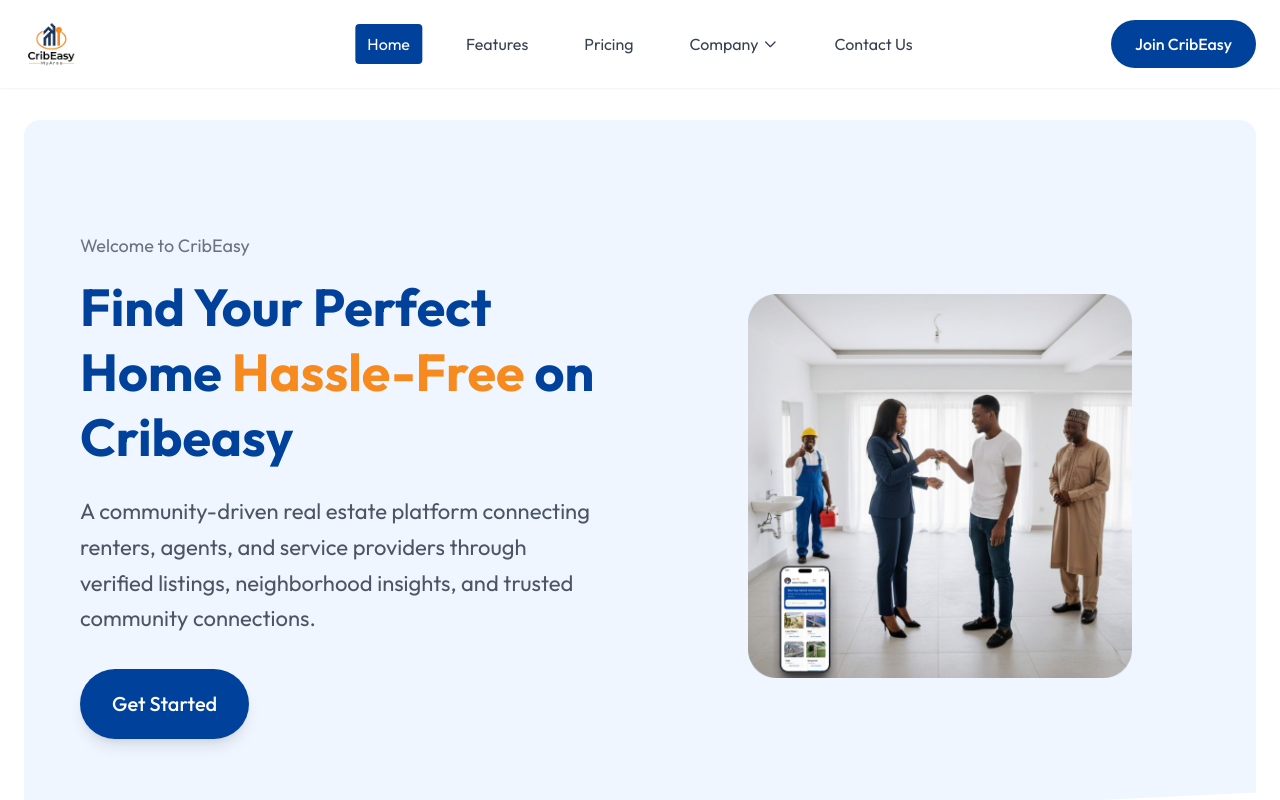
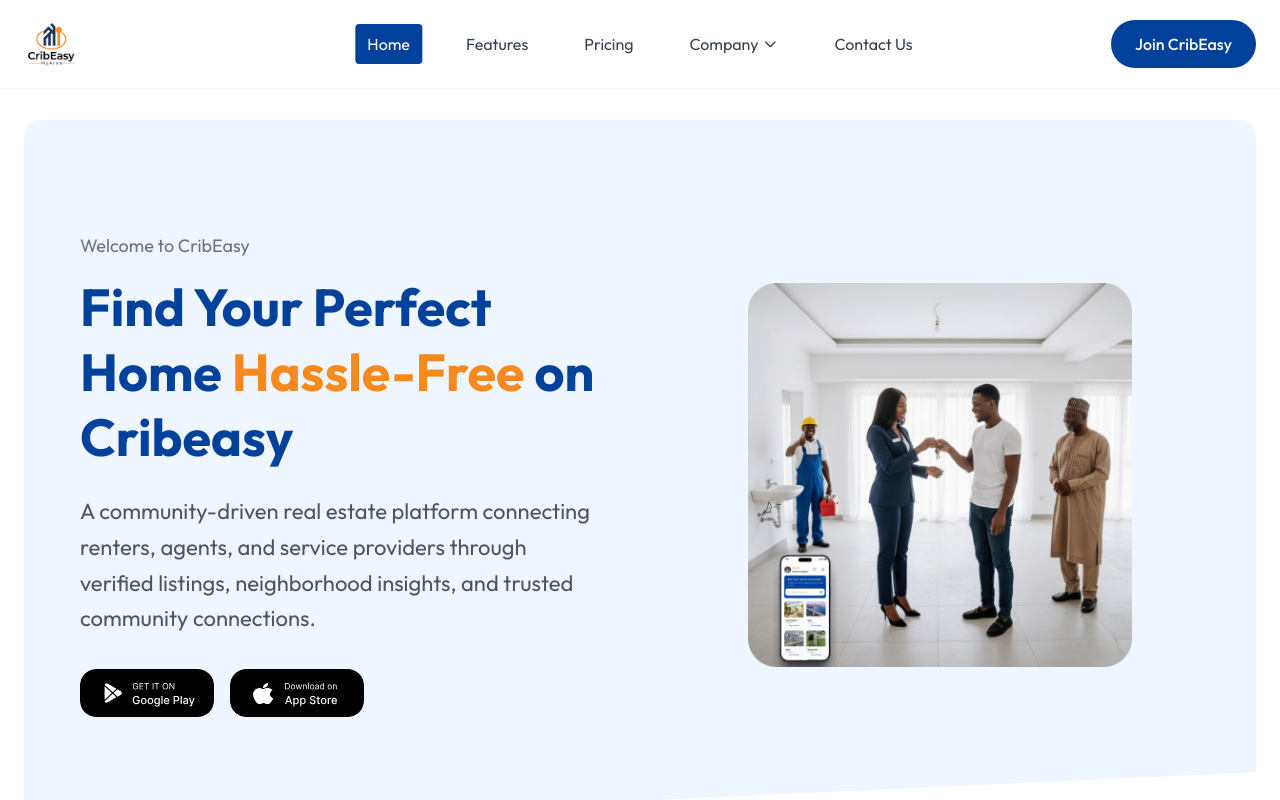
Before and after one commit to prestigetech02/cribeasy-landing, a Next.js app: page / in a window 1280 px wide. Shown: the top 800 px of the page. Built offline with nearby package versions, Linux system fonts and the light colour scheme; no server answers.

Commit message:
by taiwo

```diff
--- a/app/about/page.tsx
+++ b/app/about/page.tsx
@@ -21,21 +21,43 @@
               </h1>
               <p className="text-base md:text-lg text-gray-700 mb-6 leading-relaxed">
                 CribEasy is a community-driven real estate platform that simplifies house hunting in Nigeria by connecting renters,
-                verified agents, and residents through neighborhood-specific insights. We don&apos;t just find you a house;
+                verified agents, and arisans through neighborhood-specific insights. We don&apos;t just find you a house;
                 we connect you to a community where you can thrive.
               </p>
-              <button
-                className="px-8 py-4 rounded-full font-medium text-base text-white transition-colors"
-                style={{ backgroundColor: '#00419c' }}
-                onMouseEnter={(e) => e.currentTarget.style.backgroundColor = '#003080'}
-                onMouseLeave={(e) => e.currentTarget.style.backgroundColor = '#00419c'}
-              >
-                Learn More
-              </button>
+              <div className="flex flex-col sm:flex-row gap-4 items-center md:items-start">
+                <a
+                 //testing the push */
+                 //
+                 href="#"
+                  className="inline-block transition-transform hover:scale-105 rounded-2xl overflow-hidden"
+                  aria-label="Download on Google Play"
+                >
+                  <Image
+                    src="/images/gp.svg"
+                    alt="Download on Google Play"
+                    width={218}
+                    height={78}
+                    className="h-12 w-auto rounded-2xl"
+                  />
+                </a>
+                <a
+                  href="#"
+                  className="inline-block transition-transform hover:scale-105 rounded-2xl overflow-hidden"
+                  aria-label="Download on App Store"
+                >
+                  <Image
+                    src="/images/ap.svg"
+                    alt="Download on App Store"
+                    width={218}
+                    height={78}
+                    className="h-12 w-auto rounded-2xl"
+                  />
+                </a>
+              </div>
             </div>
 
             {/* Right Column - Image */}
-            <div className="flex justify-center items-center">
+            <div className="flex flex-col justify-center items-center">
               <div className="relative w-full max-w-md">
                 <Image
                   src="/images/justina.png"
@@ -46,6 +68,9 @@
                   quality={100}
                 />
               </div>
+              <p className="mt-4 text-lg font-semibold text-gray-700 text-center">
+                Justina Uwa Ogbeiwi
+              </p>
             </div>
           </div>
         </div>
@@ -199,7 +224,7 @@
       </section>
 
       {/* Section 2: Who We Serve & Trust */}
-      <section className="py-16 bg-blue-50/30">
+      <section className="py-10 bg-blue-50/30">
         <div className="container mx-auto px-6">
           <div className="max-w-6xl mx-auto">
             {/* Who We Serve */}
@@ -275,7 +300,7 @@
             </div>
 
             {/* Summary Section */}
-            <div className="bg-gradient-to-r from-blue-600 to-purple-600 rounded-xl p-8 md:p-12 text-white">
+            <div className="rounded-xl p-8 md:p-12 text-white" style={{ backgroundColor: '#00419c' }}>
               <div className="max-w-4xl">
                 <div className="mb-6">
                   <h3 className="text-xl font-semibold mb-4">What We Offer:</h3>
--- a/app/contact/page.tsx
+++ b/app/contact/page.tsx
@@ -45,7 +45,7 @@
       <Header />
 
       {/* Hero Section */}
-      <section className="py-16">
+      <section className="py-10">
         <div className="container mx-auto px-6">
           <div className="w-full rounded-[32px] py-16 px-8 md:px-12 text-center" style={{ backgroundColor: '#00419c' }}>
             <h1 className="text-4xl md:text-5xl font-bold mb-4 text-white">
@@ -59,7 +59,7 @@
       </section>
 
       {/* Contact Section */}
-      <section className="py-16">
+      <section className="py-10">
         <div className="container mx-auto px-6">
           <div className="grid md:grid-cols-2 gap-12 max-w-6xl mx-auto">
             {/* Contact Information */}
--- a/app/faq/page.tsx
+++ b/app/faq/page.tsx
@@ -123,7 +123,7 @@
       <Header />
 
       {/* Hero Section */}
-      <section className="py-16">
+      <section className="py-10">
         <div className="container mx-auto px-6">
           <div className="w-full rounded-[32px] py-16 px-8 md:px-12 text-center" style={{ backgroundColor: '#00419c' }}>
             <h1 className="text-4xl md:text-5xl font-bold mb-4 text-white">
@@ -137,7 +137,7 @@
       </section>
 
       {/* FAQ Section */}
-      <section className="py-16">
+      <section className="py-10">
         <div className="container mx-auto px-6">
           <div className="max-w-4xl mx-auto">
             {/* Category Filter */}
--- a/app/features/page.tsx
+++ b/app/features/page.tsx
@@ -184,7 +184,7 @@
       <Header />
 
       {/* Hero Section */}
-      <section className="pt-16 pb-8 bg-white">
+      <section className="pt-10 pb-6 bg-white">
         <div className="container mx-auto px-6">
           <div className="grid md:grid-cols-2 gap-12 items-center">
             {/* Left Column - Image */}
@@ -243,7 +243,7 @@
       </section>
 
       {/* Features Grid */}
-      <section className="py-16">
+      <section className="py-10">
         <div className="container mx-auto px-6">
           <div className="max-w-7xl mx-auto">
             <div className="grid md:grid-cols-2 lg:grid-cols-3 gap-8">
@@ -294,7 +294,7 @@
       </section>
 
       {/* CTA Section */}
-      <section className="py-16">
+      <section className="py-10">
         <div className="container mx-auto px-6">
           <div className="w-full rounded-2xl p-12 text-center text-white" style={{ backgroundColor: '#00419c' }}>
             <h2 className="text-3xl md:text-4xl font-bold mb-4">Ready to Experience These Features?</h2>
--- a/app/page.tsx
+++ b/app/page.tsx
@@ -158,9 +158,32 @@
                   verified listings, neighborhood insights, and trusted community connections.
                 </p>
                 <div className="flex flex-col sm:flex-row items-center justify-center md:justify-start gap-4">
-                  <button className="text-white px-8 py-5 rounded-full font-medium transition-colors shadow-lg w-full sm:w-auto text-[20px]" style={{ backgroundColor: '#00419c' }} onMouseEnter={(e) => e.currentTarget.style.backgroundColor = '#003080'} onMouseLeave={(e) => e.currentTarget.style.backgroundColor = '#00419c'}>
-                    Get Started
-                  </button>
+                  <a
+                    href="#"
+                    className="inline-block transition-transform hover:scale-105 rounded-2xl overflow-hidden"
+                    aria-label="Download on Google Play"
+                  >
+                    <Image
+                      src="/images/gp.svg"
+                      alt="Download on Google Play"
+                      width={218}
+                      height={78}
+                      className="h-12 w-auto rounded-2xl"
+                    />
+                  </a>
+                  <a
+                    href="#"
+                    className="inline-block transition-transform hover:scale-105 rounded-2xl overflow-hidden"
+                    aria-label="Download on App Store"
+                  >
+                    <Image
+                      src="/images/ap.svg"
+                      alt="Download on App Store"
+                      width={218}
+                      height={78}
+                      className="h-12 w-auto rounded-2xl"
+                    />
+                  </a>
                 </div>
               </div>
             </div>
```
Also changed, not shown: app/pricing/page.tsx (+4 -4 lines).
